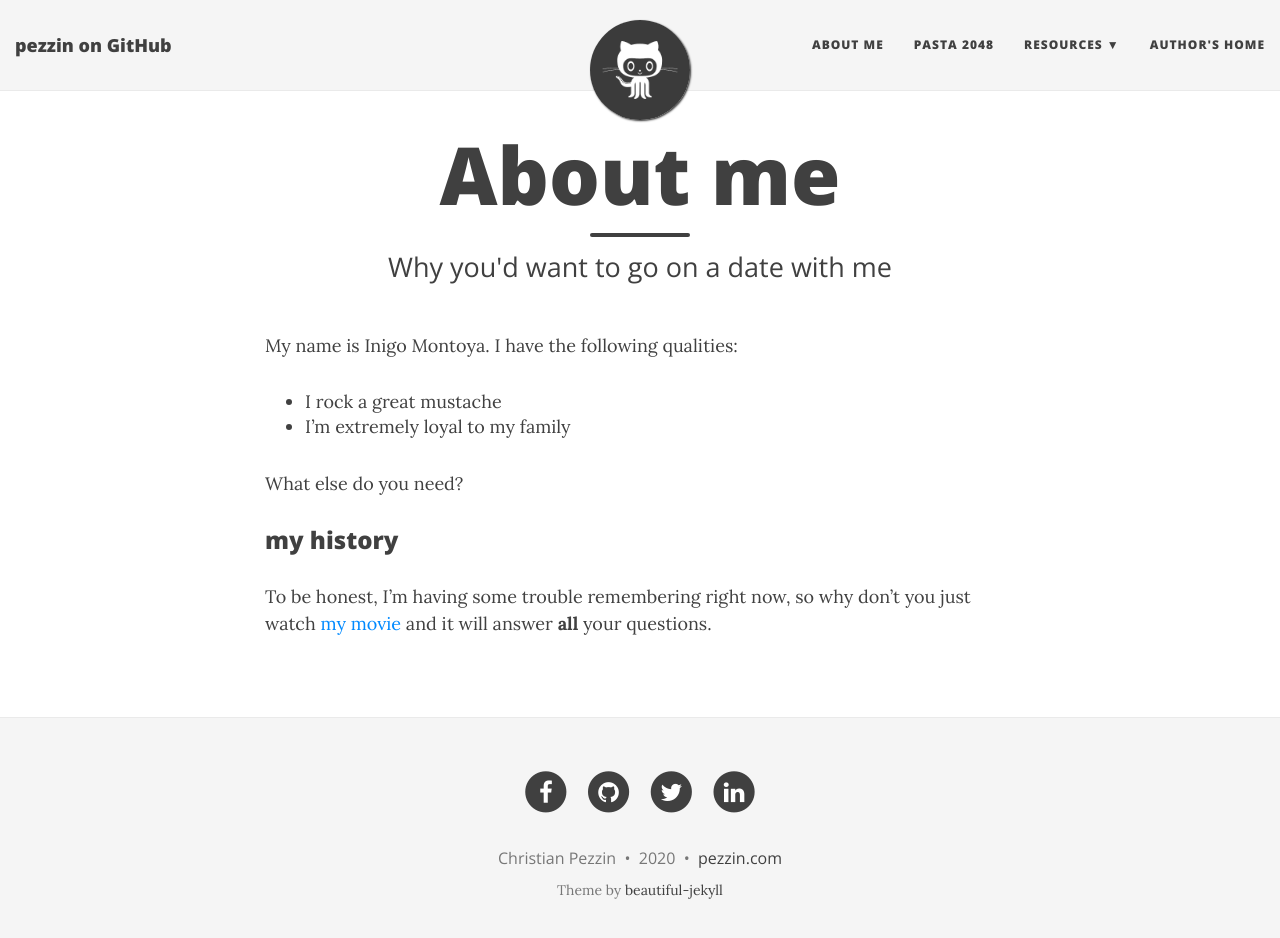
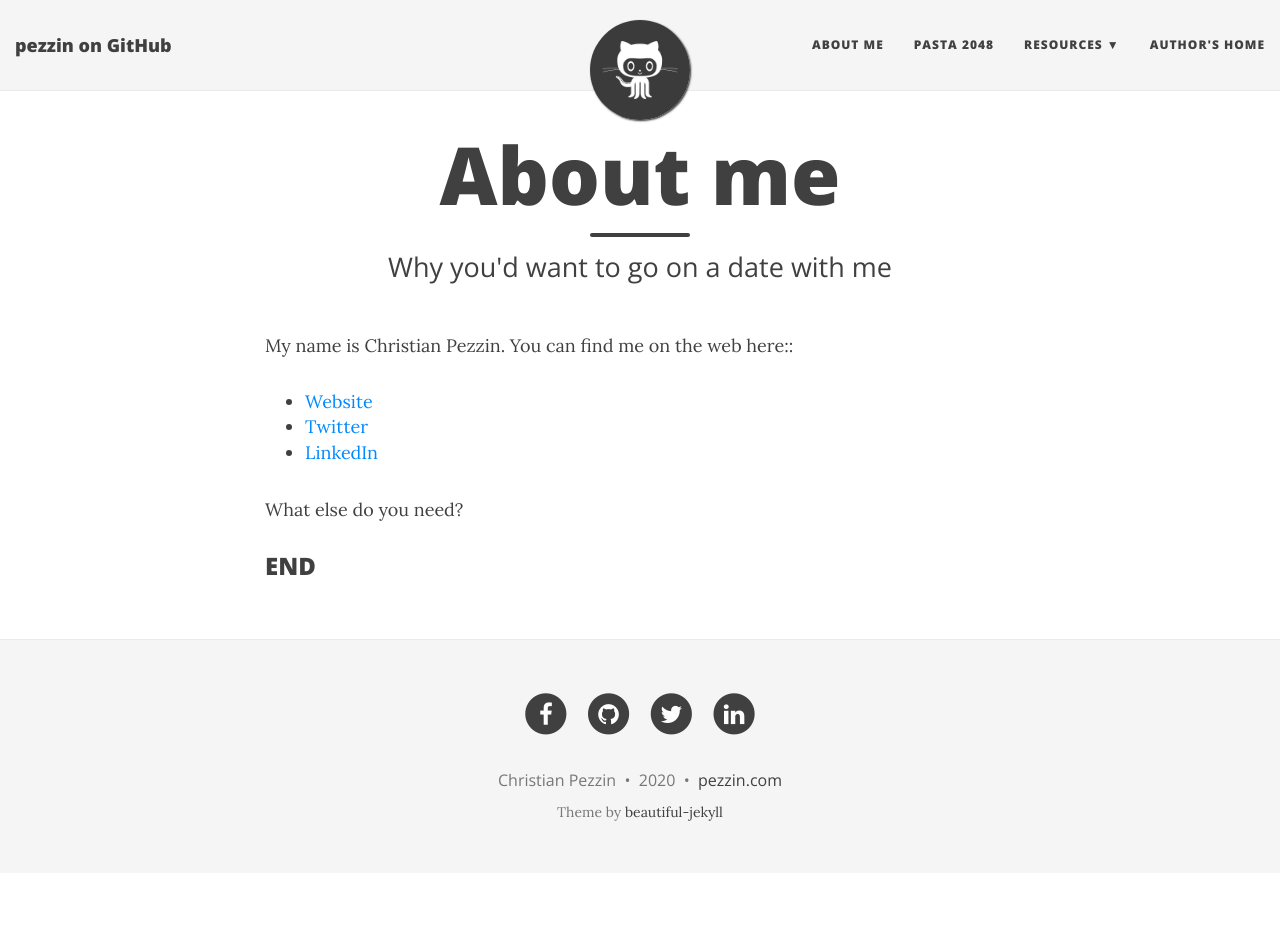
Before and after one commit to pezzin/pezzin.github.io, a Jekyll site: the page built from aboutme.md, in a window 1280 px wide and 951 px high. Shown: the top 938 px of the window. Built offline with Jekyll 4.4.1, drawn with Linux system fonts in a browser that asks for light colours; nearby versions of some CDN libraries.

Commit message:
Update aboutme.md

```diff
--- a/aboutme.md
+++ b/aboutme.md
@@ -4,13 +4,12 @@ title: About me
 subtitle: Why you'd want to go on a date with me
 ---
 
-My name is Inigo Montoya. I have the following qualities:
+My name is Christian Pezzin. You can find me on the web here::
 
-- I rock a great mustache
-- I'm extremely loyal to my family
+- [Website](https://pezzin.com)
+- [Twitter](https://www.twitter.com/pezzin)
+- [LinkedIn](https://www.linkedin.com/in/pezzin)
 
 What else do you need?
 
-### my history
-
-To be honest, I'm having some trouble remembering right now, so why don't you just watch [my movie](http://en.wikipedia.org/wiki/The_Princess_Bride_%28film%29) and it will answer **all** your questions.
+### END
```
